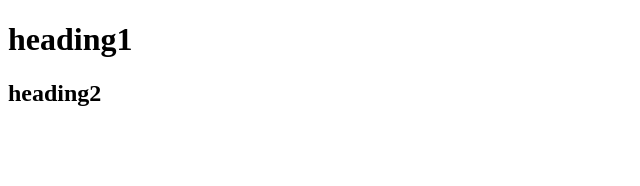
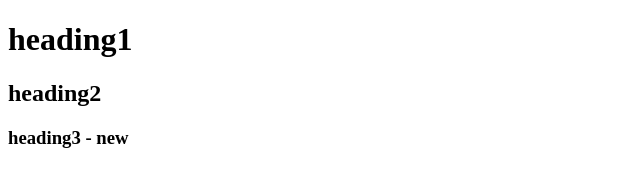
Before and after one commit to kim-0617/gitgitgit, a plain HTML site: page index.html in a window 1280 px wide. Shown: the whole page, without its empty margins (0-640 px from the left). Drawn offline with Linux system fonts and the light colour scheme.

Commit message:
1048 feat/new third commit
- third

```diff
--- a/index.html
+++ b/index.html
@@ -10,6 +10,8 @@
 <body>
   <h1>heading1</h1>
   <h2>heading2</h2>
+
+  <h3>heading3 - new</h3>
 </body>
 
 </html>
```
